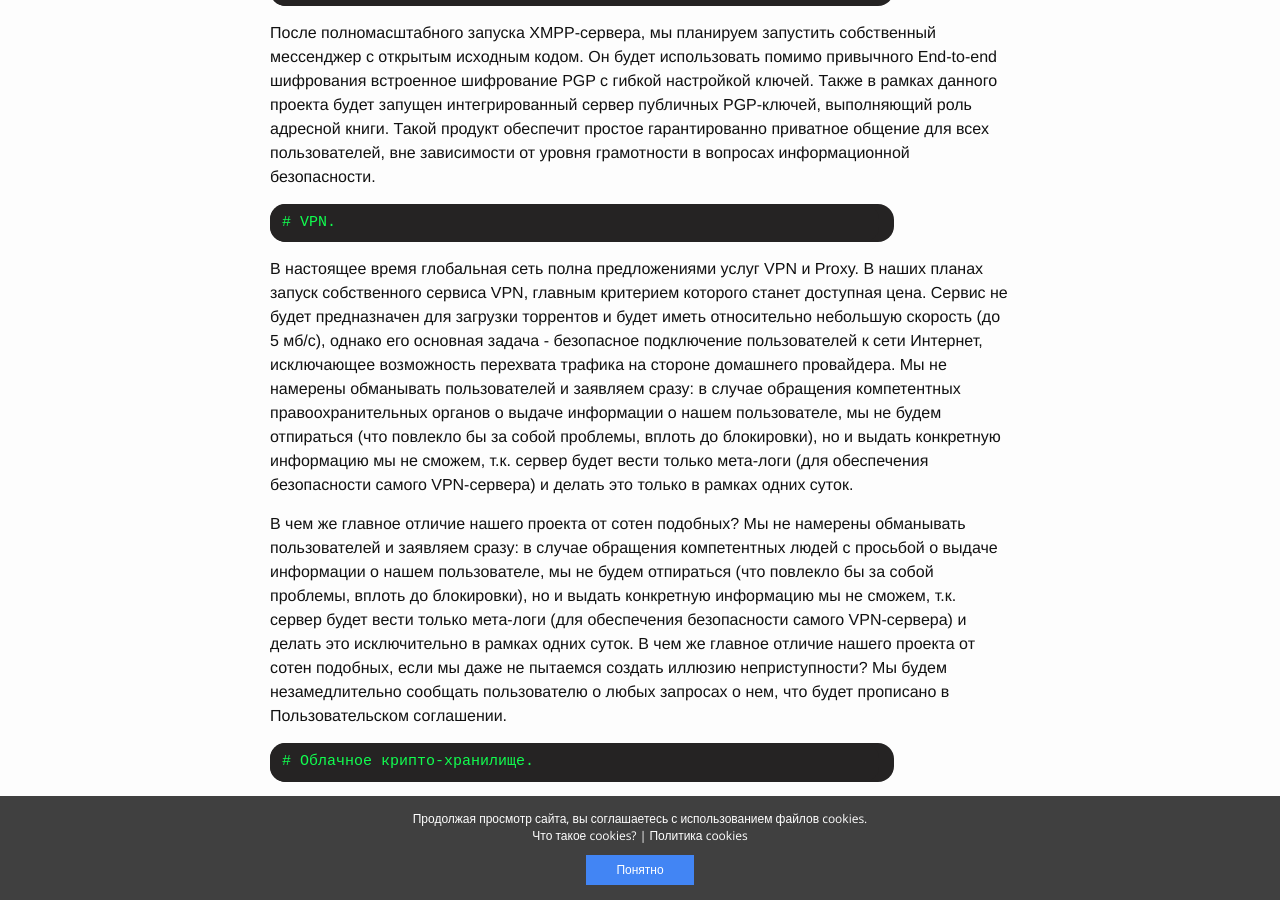
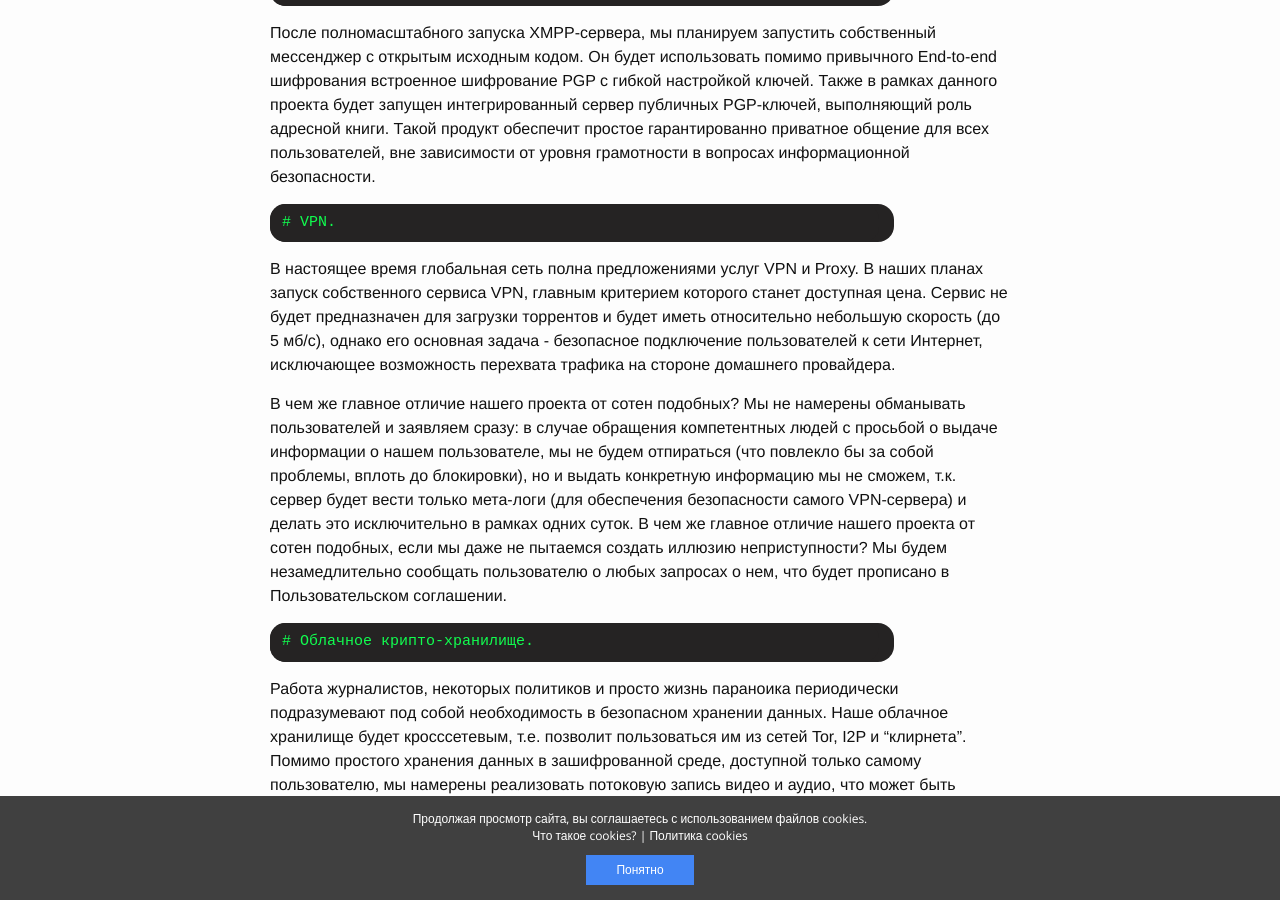
Before and after one commit to 2b7E1n6D0e5R7/2b7E1n6D0e5R7.github.io, a Jekyll site: the page built from _pages/services.md, in a window 1280 px wide and 900 px high, scrolled down 620 px. Built offline with Jekyll 4.4.1, drawn with Linux system fonts in a browser that asks for light colours.

Commit message:
Update services.md

````diff
--- a/_pages/services.md
+++ b/_pages/services.md
@@ -18,7 +18,7 @@ permalink: /services/
 ```
 # VPN.
 ```
-В настоящее время глобальная сеть полна предложениями услуг VPN и Proxy. В наших планах запуск собственного сервиса VPN, главным критерием которого станет доступная цена. Сервис не будет предназначен для загрузки торрентов и будет иметь относительно небольшую скорость (до 5 мб/с), однако его основная задача - безопасное подключение пользователей к сети Интернет, исключающее возможность перехвата трафика на стороне домашнего провайдера. Мы не намерены обманывать пользователей и заявляем сразу: в случае обращения компетентных правоохранительных органов о выдаче информации о нашем пользователе, мы не будем отпираться (что повлекло бы за собой проблемы, вплоть до блокировки), но и выдать конкретную информацию мы не сможем, т.к. сервер будет вести только мета-логи (для обеспечения безопасности самого VPN-сервера) и делать это только в рамках одних суток.
+В настоящее время глобальная сеть полна предложениями услуг VPN и Proxy. В наших планах запуск собственного сервиса VPN, главным критерием которого станет доступная цена. Сервис не будет предназначен для загрузки торрентов и будет иметь относительно небольшую скорость (до 5 мб/с), однако его основная задача - безопасное подключение пользователей к сети Интернет, исключающее возможность перехвата трафика на стороне домашнего провайдера.
 
 В чем же главное отличие нашего проекта от сотен подобных? Мы не намерены обманывать пользователей и заявляем сразу: в случае обращения компетентных людей с просьбой о выдаче информации о нашем пользователе, мы не будем отпираться (что повлекло бы за собой проблемы, вплоть до блокировки), но и выдать конкретную информацию мы не сможем, т.к. сервер будет вести только мета-логи (для обеспечения безопасности самого VPN-сервера) и делать это исключительно в рамках одних суток. В чем же главное отличие нашего проекта от сотен подобных, если мы даже не пытаемся создать иллюзию неприступности? Мы будем незамедлительно сообщать пользователю о любых запросах о нем, что будет прописано в Пользовательском соглашении.
 
````
